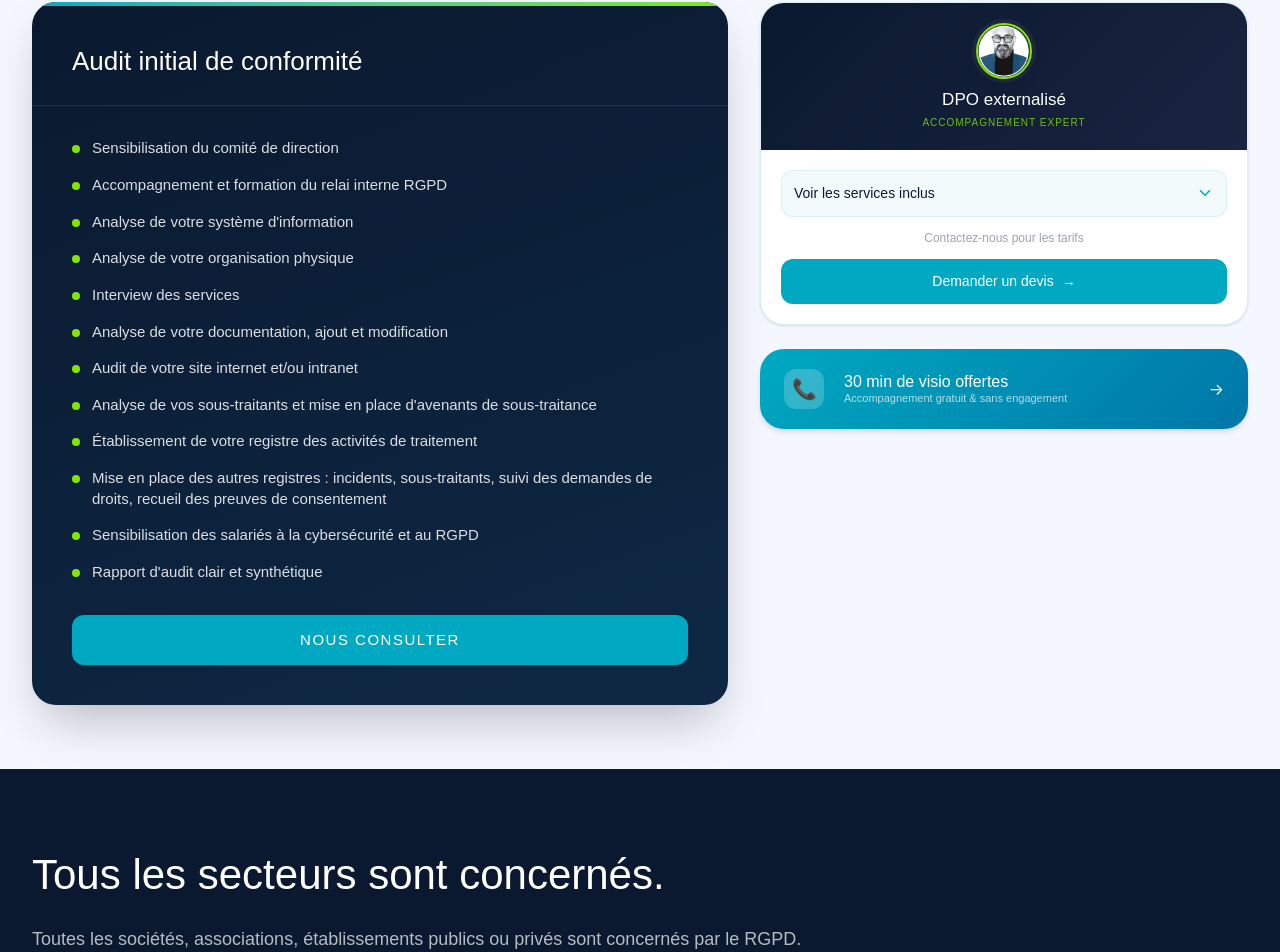
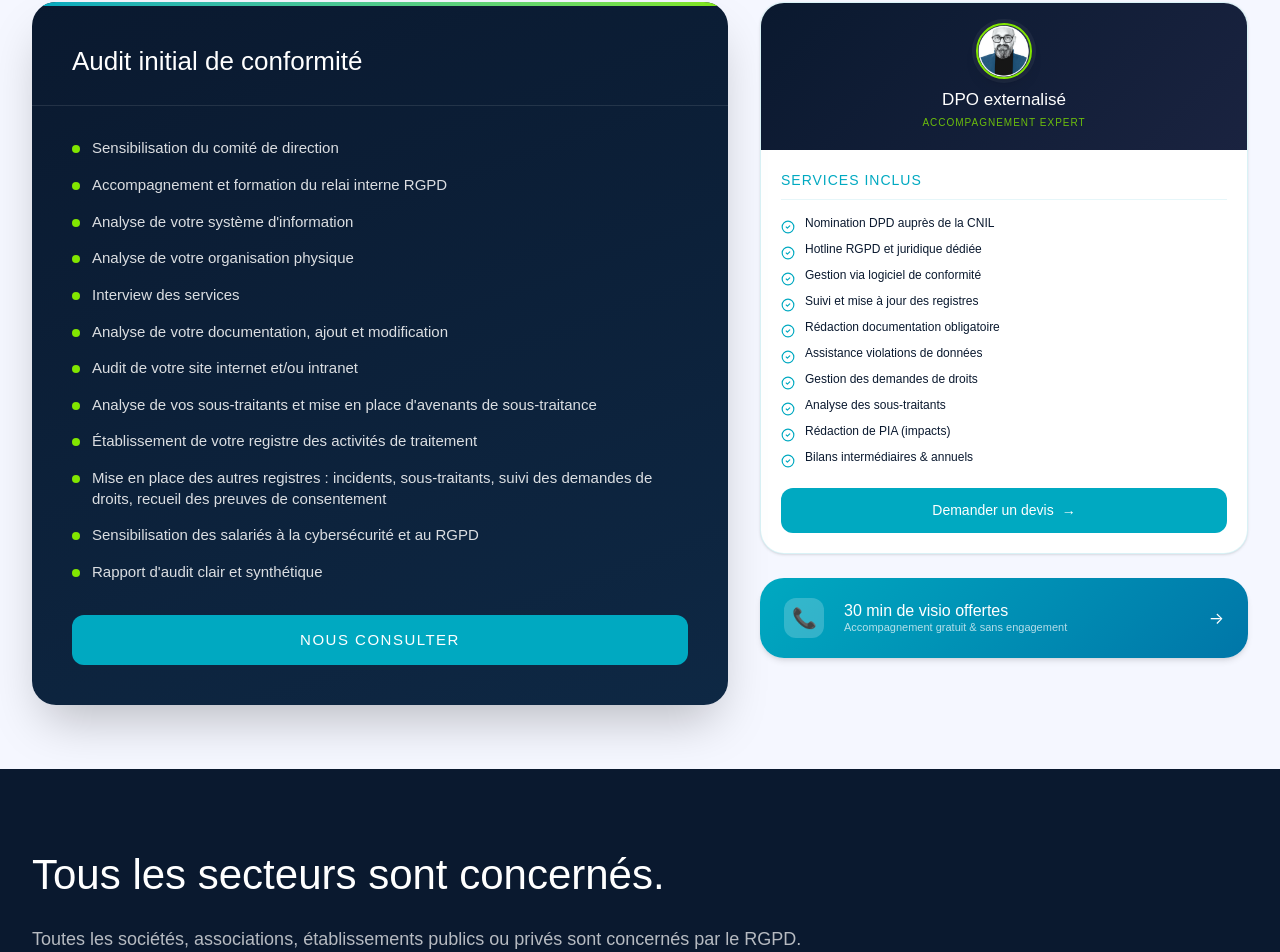
Before and after one commit to DATA-CONFORME/Maquettedataconforme, a React (Vite) app: page / in a window 1280 px wide. Shown: the part 3229-4181 px from the top of the page. Built offline with nearby package versions, Linux system fonts and the light colour scheme.

Commit message:
feat: remove collapsible menu for DPO card in pricing section

```diff
--- a/src/app/components/OldSiteSections.tsx
+++ b/src/app/components/OldSiteSections.tsx
@@ -109,7 +109,6 @@ export function SectionSecteurs() {
 }
 
 export function SectionOffres() {
-  const [isDpoExpanded, setIsDpoExpanded] = useState(false);
   const auditFeatures = [
     "Sensibilisation du comité de direction",
     "Accompagnement et formation du relai interne RGPD",
@@ -195,17 +194,10 @@ export function SectionOffres() {
               </div>
 
               <div className="p-5">
-                <button
-                  onClick={() => setIsDpoExpanded(!isDpoExpanded)}
-                  className="w-full flex items-center justify-between p-3 rounded-xl bg-[#E6F6F9]/50 border border-[rgba(0,169,193,0.1)] hover:bg-[#E6F6F9] transition-colors duration-200"
-                >
-                  <span className="font-['Manrope:Bold',sans-serif] text-[#0A192F] text-[14px]">
-                    {isDpoExpanded ? "Masquer les services" : "Voir les services inclus"}
-                  </span>
-                  {isDpoExpanded ? <ChevronUp size={18} className="text-[#00A9C1]" /> : <ChevronDown size={18} className="text-[#00A9C1]" />}
-                </button>
-
-                <div className={`overflow-hidden transition-all duration-500 ease-in-out ${isDpoExpanded ? "max-h-[800px] opacity-100 mt-5 mb-5" : "max-h-0 opacity-0"}`}>
+                <div className="mb-5">
+                  <p className="font-['Manrope:Bold',sans-serif] text-[14px] text-[#00A9C1] uppercase tracking-[1px] mb-4 border-b border-[#E6F6F9] pb-2">
+                    Services inclus
+                  </p>
                   <ul className="space-y-2">
                     {[
                       "Nomination DPD auprès de la CNIL",
@@ -226,8 +218,6 @@ export function SectionOffres() {
                     ))}
                   </ul>
                 </div>
-
-                {!isDpoExpanded && <p className="text-center font-['Inter:Medium',sans-serif] text-[12px] text-[#0A192F]/40 my-3">Contactez-nous pour les tarifs</p>}
 
                 <a
                   href="https://calendrier.dataconforme.com/jerome.ficat-dataconforme.com/rendez-vous-jerome-ficat?duration=30"
```
